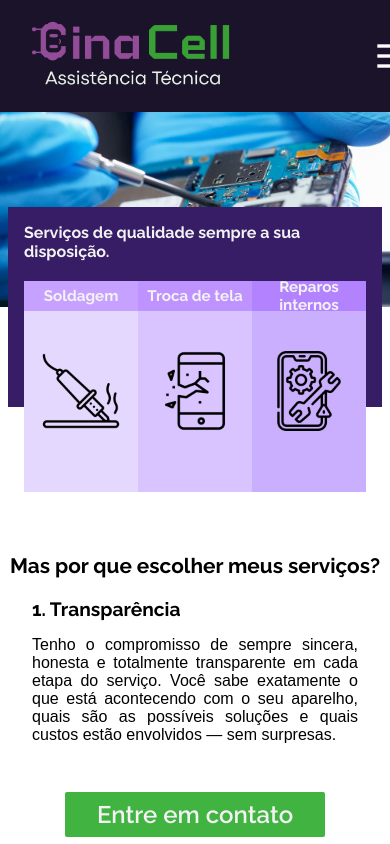
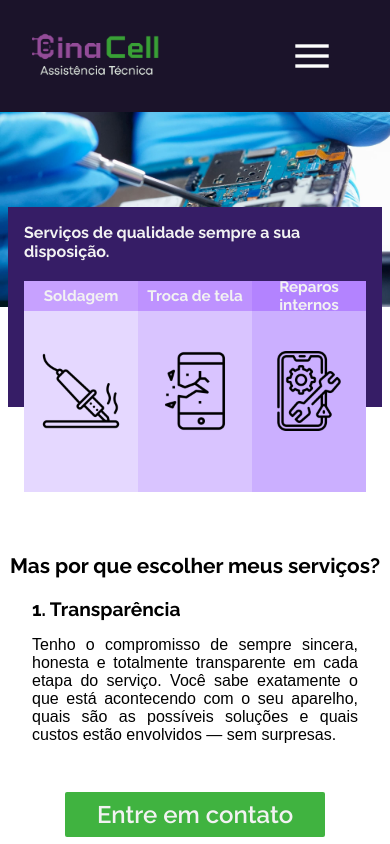
Before and after one commit to MW-Limah/cinacell, a plain HTML site: page index.html in a window 390 px wide. Shown: the top 844 px of the page. Drawn offline with Linux system fonts and the light colour scheme; a web font is replaced by a local one.

Commit message:
Update queries.css

```diff
--- a/css/queries.css
+++ b/css/queries.css
@@ -167,3 +167,13 @@
     grid-template-columns: repeat(1, 1fr);
   }
 }
+
+@media (max-width: 450px) {
+  .logo {
+    width: 8rem;
+    height: auto;
+  }
+  .menu img {
+    transform: translateX(-20px);
+  }
+}
```
